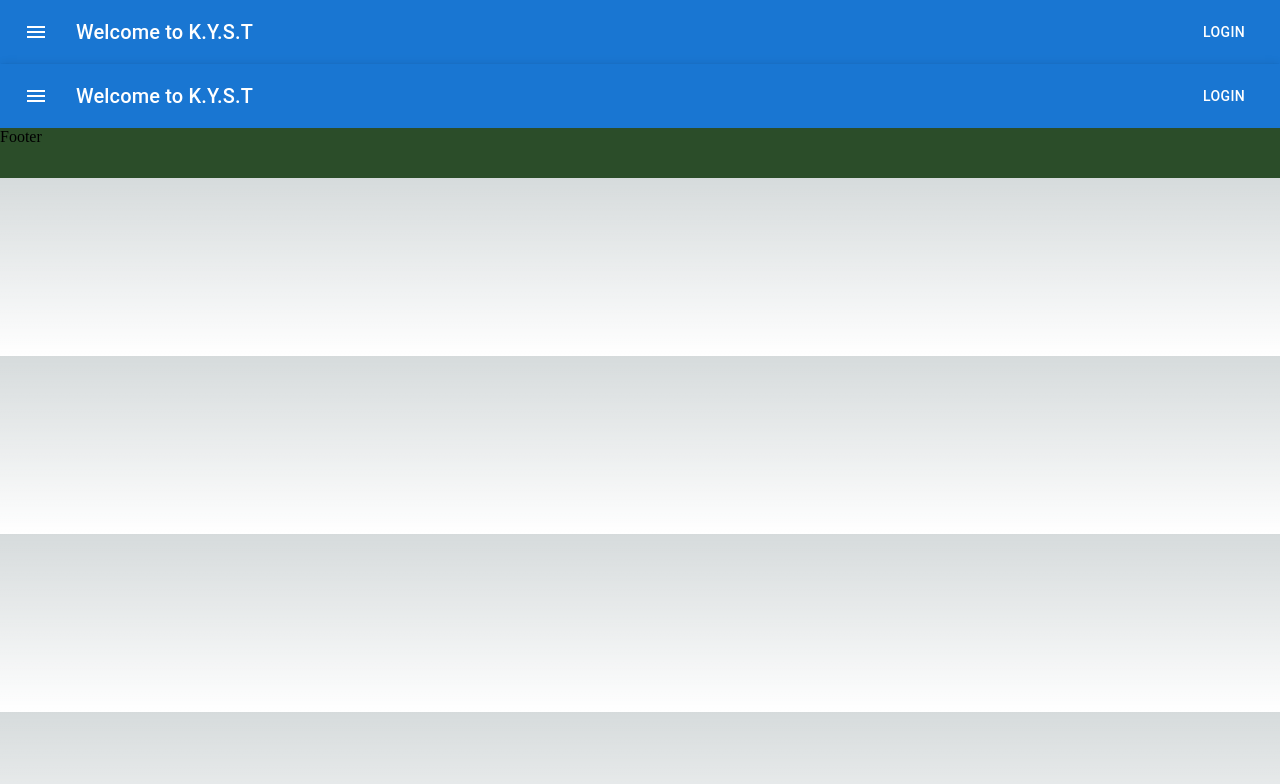
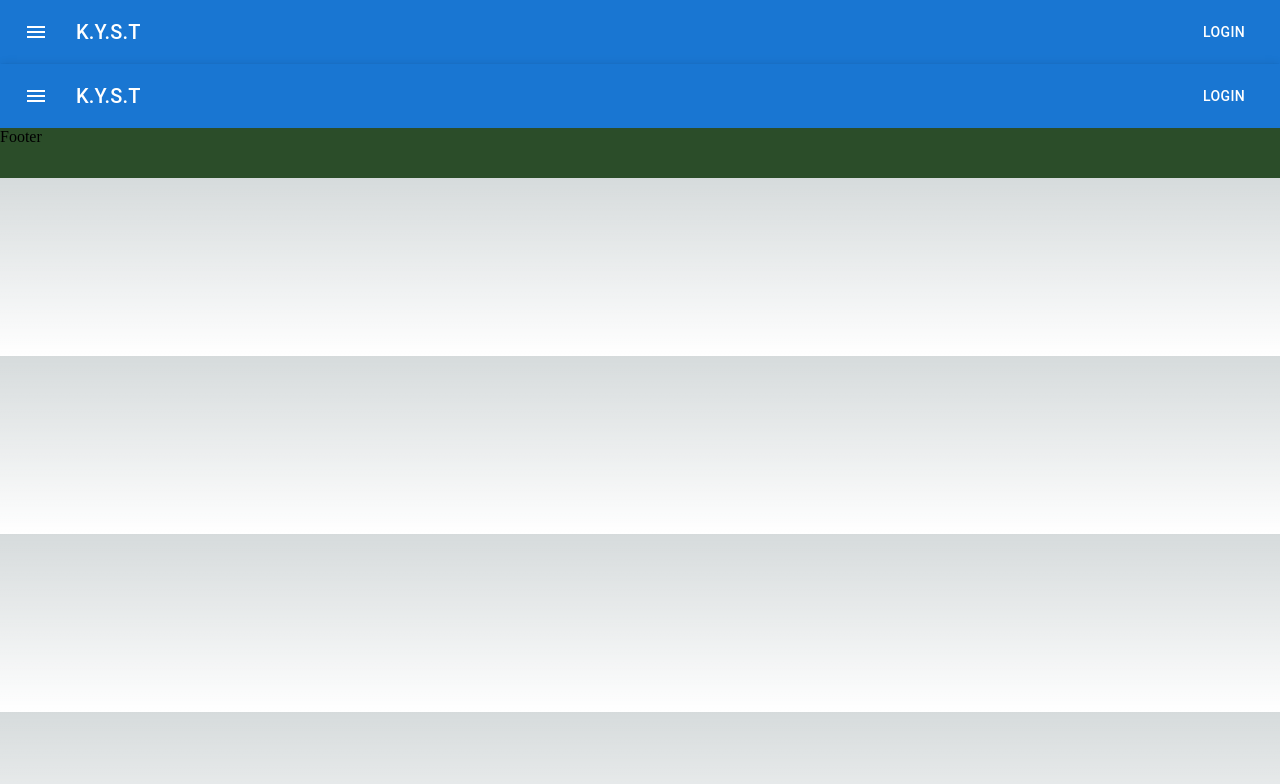
Before and after one commit to SallyResch/kyst4u, a Next.js app: page /components/Navbar/Navbar in a window 1280 px wide. Shown: the top 784 px of the page. Built offline with nearby package versions, Linux system fonts and the light colour scheme.

Commit message:
removed some string

```diff
--- a/src/pages/components/Navbar/Navbar.jsx
+++ b/src/pages/components/Navbar/Navbar.jsx
@@ -7,6 +7,7 @@ import Button from '@mui/material/Button';
 import IconButton from '@mui/material/IconButton';
 import MenuIcon from '@mui/icons-material/Menu';
 import styles from './Navbar.module.scss'
+
 
 
 export default function Navbar() {
@@ -25,7 +26,7 @@ export default function Navbar() {
                 <MenuIcon />
               </IconButton>
               <Typography variant="h6" component="div" sx={{ flexGrow: 1 }}>
-                Welcome to K.Y.S.T
+              K.Y.S.T
               </Typography>
               <Button color="inherit">Login</Button>
             </Toolbar>
```
